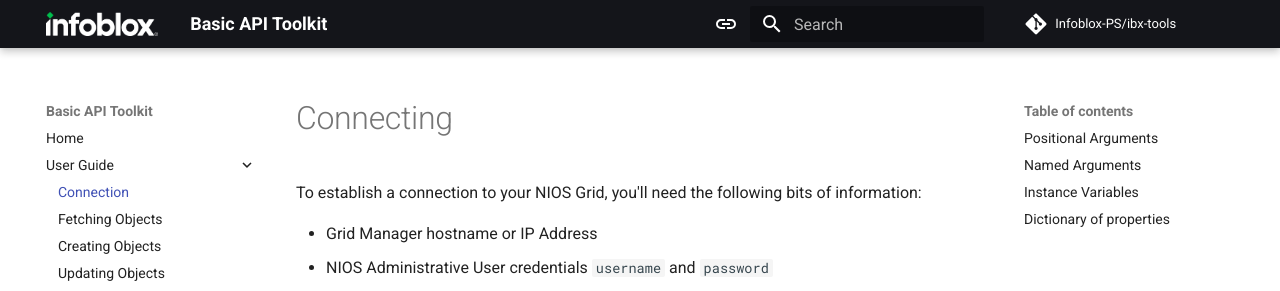
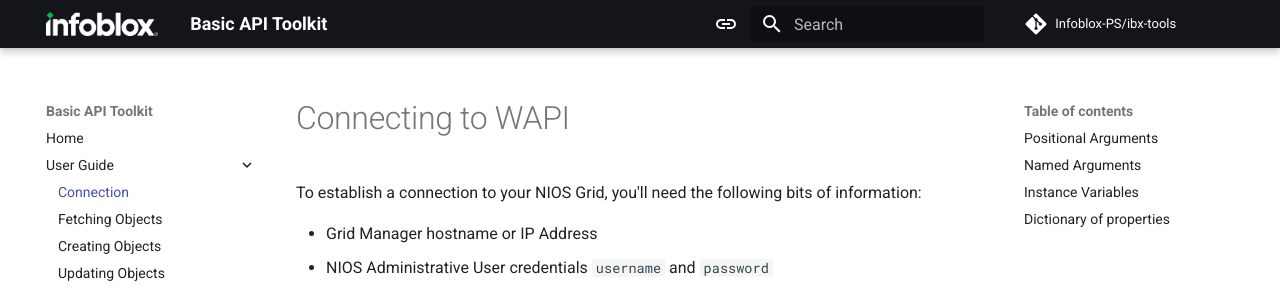
Before and after one commit to Infoblox-PS/ibx-sdk, an MkDocs documentation site: the page built from docs/user_guide/connection.md, in a window 1280 px wide and 900 px high. Shown: the top 291 px of the window. Built offline with MkDocs 1.6.1 and Material for MkDocs 9.7.7, drawn with Linux system fonts in a browser that asks for light colours; comment, search, counter and statistics services are not loaded.

Commit message:
docs: Update header in connection user guide
The header in the connection user guide has been updated for clarity.
Previously, it simply read "Connecting"; it now reads "Connecting to
WAPI" to guide users with more specific instructions.

```diff
--- a/docs/user_guide/connection.md
+++ b/docs/user_guide/connection.md
@@ -1,4 +1,4 @@
-# Connecting
+# Connecting to WAPI
 
 To establish a connection to your NIOS Grid, you'll need the following bits of information:
 
```
